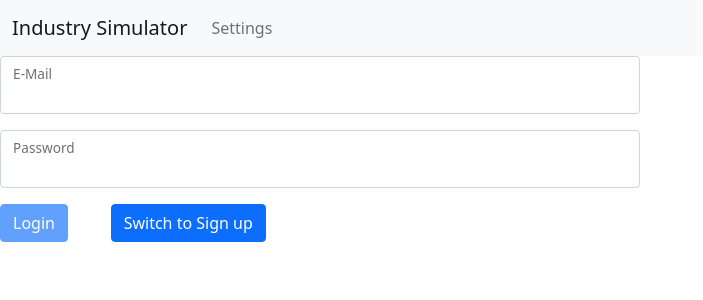
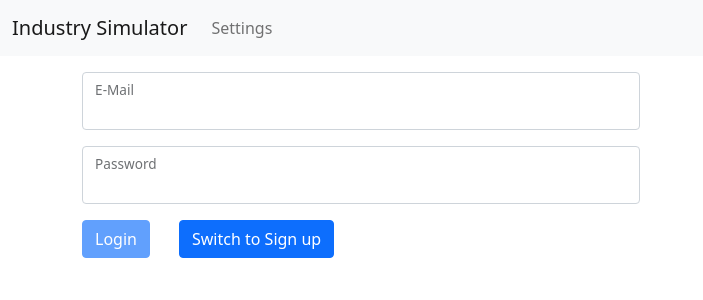
Before and after one commit to Kicha9992002/IndustrySimulator, an Angular app: page /auth in a window 1280 px wide. Shown: the top 300 px of the page, without its empty margins (0-703 px from the left). Built offline with nearby package versions, Linux system fonts and the light colour scheme.

Commit message:
AppComponent: Styling

```diff
--- a/src/app/app.component.html
+++ b/src/app/app.component.html
@@ -1,2 +1,4 @@
 <app-header></app-header>
-<router-outlet></router-outlet>
+<div class="container mt-3">
+    <router-outlet></router-outlet>
+</div>
```
